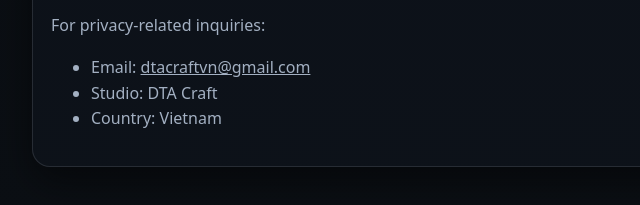
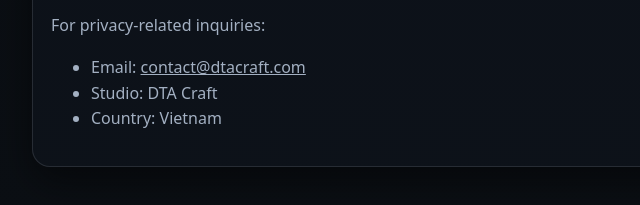
Before and after one commit to dtacraft/dtacraft-site, a plain HTML site: page dtacraft-site/privacy.html in a window 1280 px wide. Shown: the part 1714-1919 px from the top of the page, 176-816 px from the left. Drawn offline with Linux system fonts and the light colour scheme.

Commit message:
Update privacy.html

```diff
--- a/dtacraft-site/privacy.html
+++ b/dtacraft-site/privacy.html
@@ -120,7 +120,7 @@
         For privacy-related inquiries:
       </p>
       <ul>
-        <li>Email: <a href="mailto:dtacraftvn@gmail.com">dtacraftvn@gmail.com</a></li>
+        <li>Email: <a href="mailto:dtacraftvn@gmail.com">contact@dtacraft.com</a></li>
         <li>Studio: DTA Craft</li>
         <li>Country: Vietnam</li>
       </ul>
```
